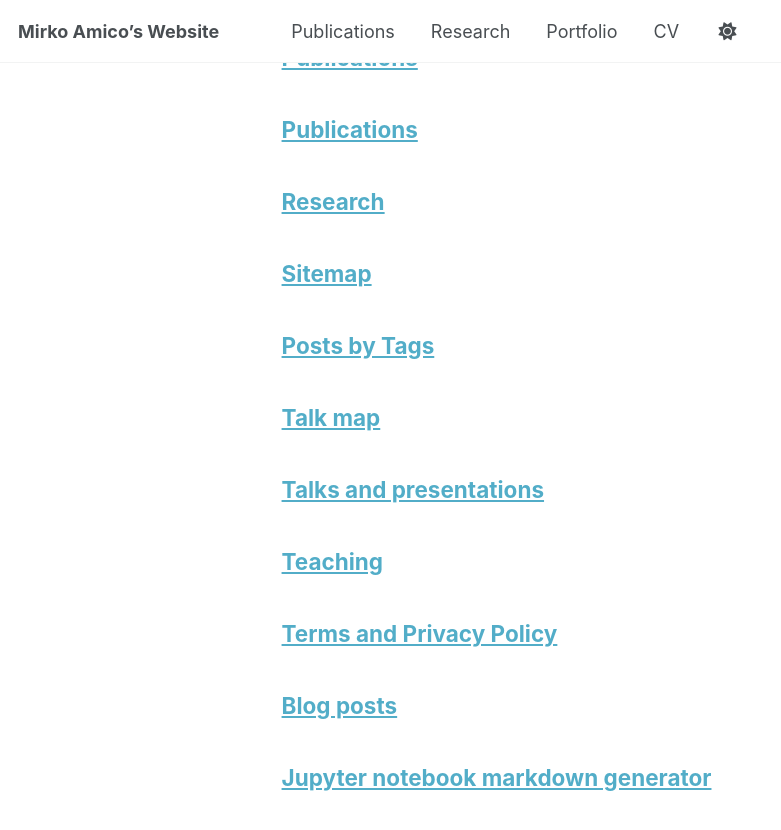
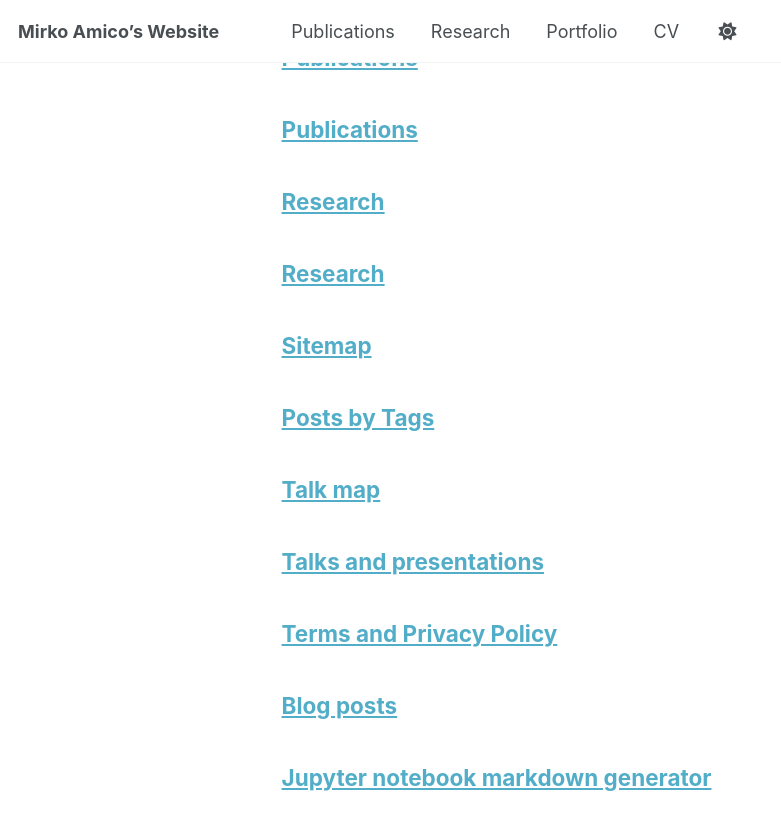
Before and after one commit to miamico/miamico.github.io, a Jekyll site: the page built from _pages/page-archive.html, in a window 1280 px wide and 900 px high, scrolled down 1091 px. Shown: the top 830 px of the window, without its empty margins (0-781 px from the left). Built offline with Jekyll 4.4.1, drawn with Linux system fonts in a browser that asks for light colours.

Commit message:
Update and rename teaching.html to research.html

```diff
--- a/_pages/teaching.html
+++ b/_pages/research.html
@@ -1,12 +1,12 @@
 ---
 layout: archive
-title: "Teaching"
-permalink: /teaching/
+title: "Research"
+permalink: /research/
 author_profile: true
 ---
 
 {% include base_path %}
 
-{% for post in site.teaching reversed %}
+{% for post in site.research reversed %}
   {% include archive-single.html %}
 {% endfor %}
```
